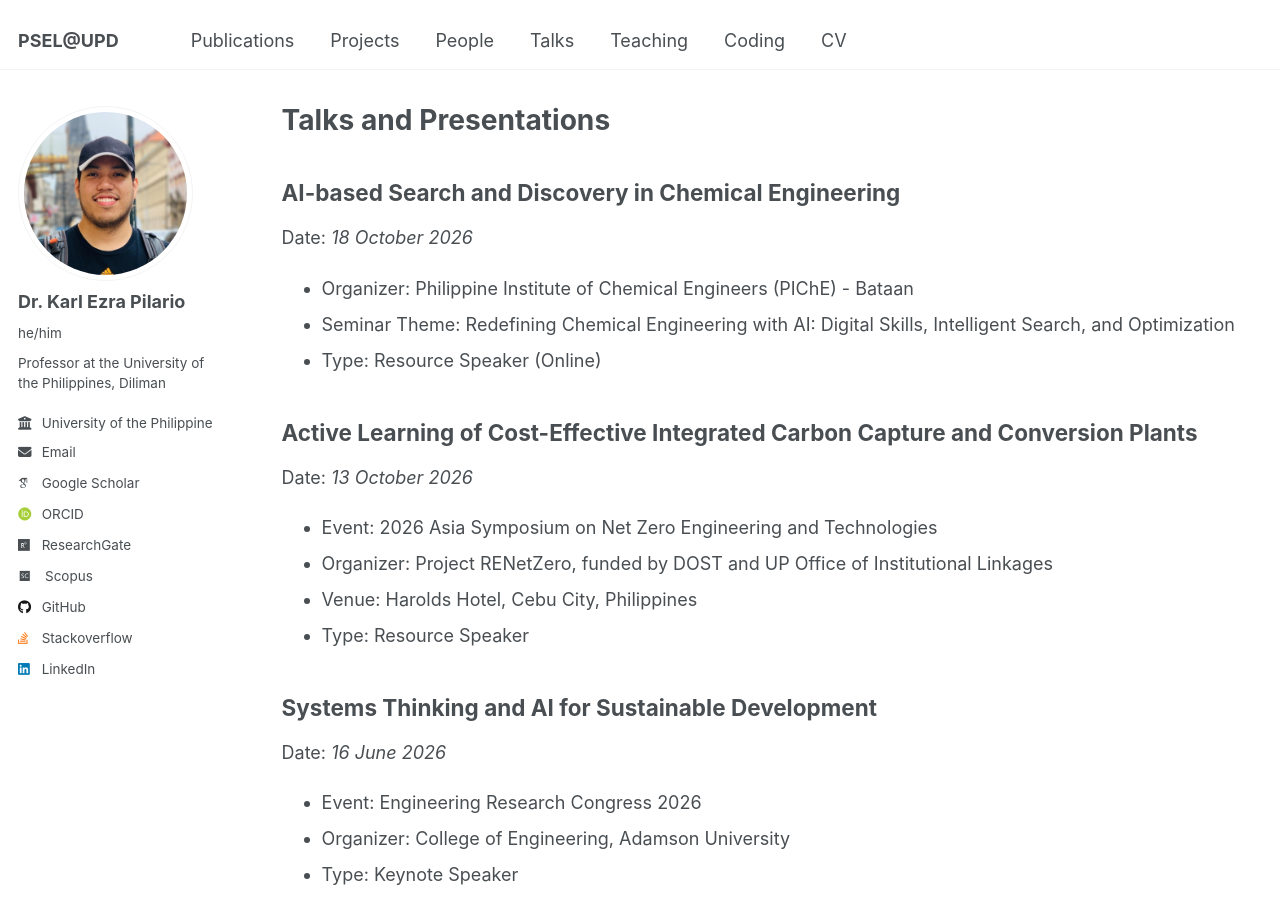
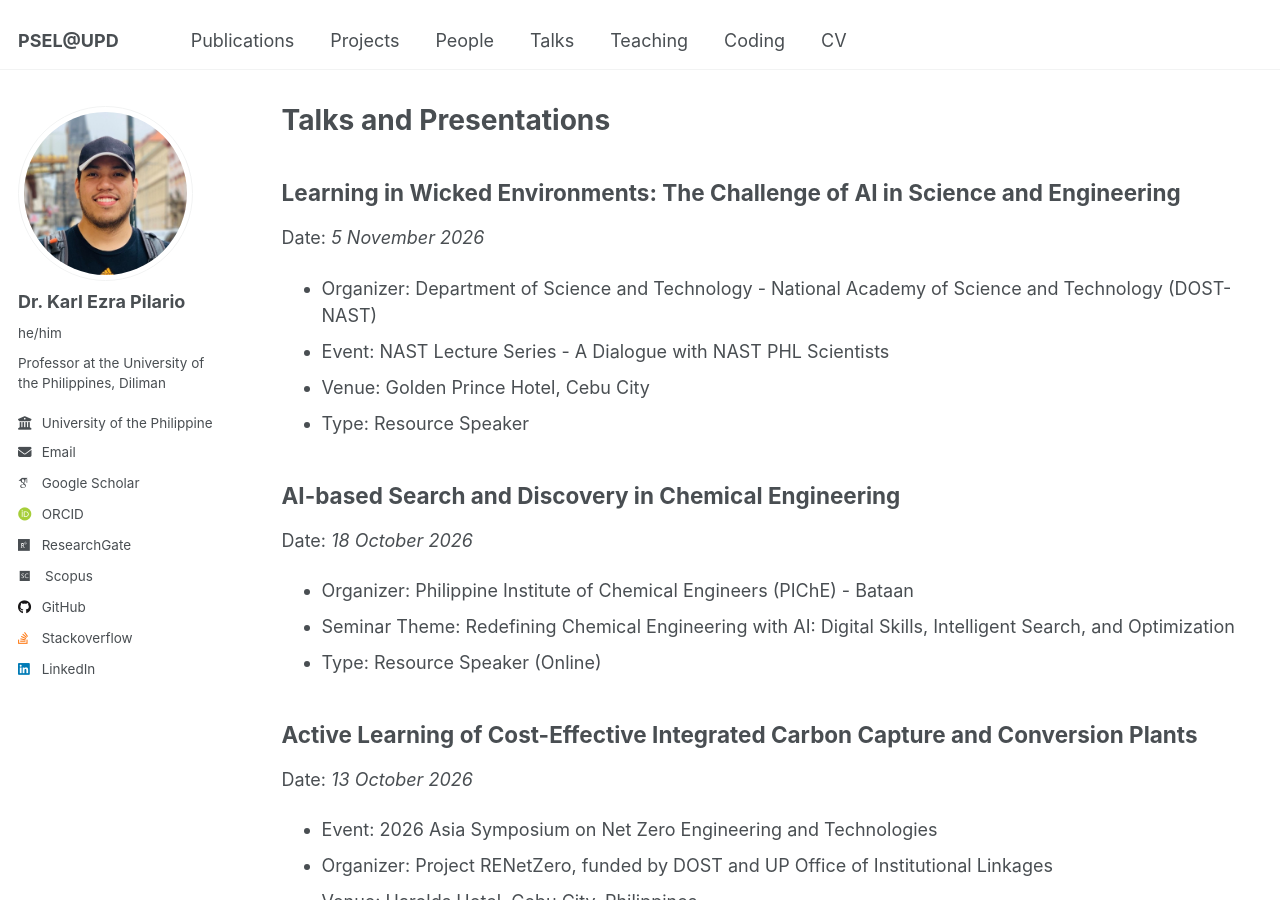
Before and after one commit to kspilario/kspilario.github.io, a Jekyll site: the page built from _pages/talks.md, in a window 1280 px wide and 900 px high. Built offline with Jekyll 4.4.1, drawn with Linux system fonts in a browser that asks for light colours; some web fonts are replaced.

Commit message:
Update talks.md

```diff
--- a/_pages/talks.md
+++ b/_pages/talks.md
@@ -4,6 +4,14 @@ title: "Talks and Presentations"
 permalink: /talks/
 author_profile: true
 ---
+
+## Learning in Wicked Environments: The Challenge of AI in Science and Engineering
+Date: *5 November 2026*
+* Organizer: Department of Science and Technology - National Academy of Science and Technology (DOST-NAST)
+* Event: NAST Lecture Series - A Dialogue with NAST PHL Scientists
+* Venue: Golden Prince Hotel, Cebu City
+* Type: Resource Speaker
+
 
 ## AI-based Search and Discovery in Chemical Engineering
 Date: *18 October 2026*
```
